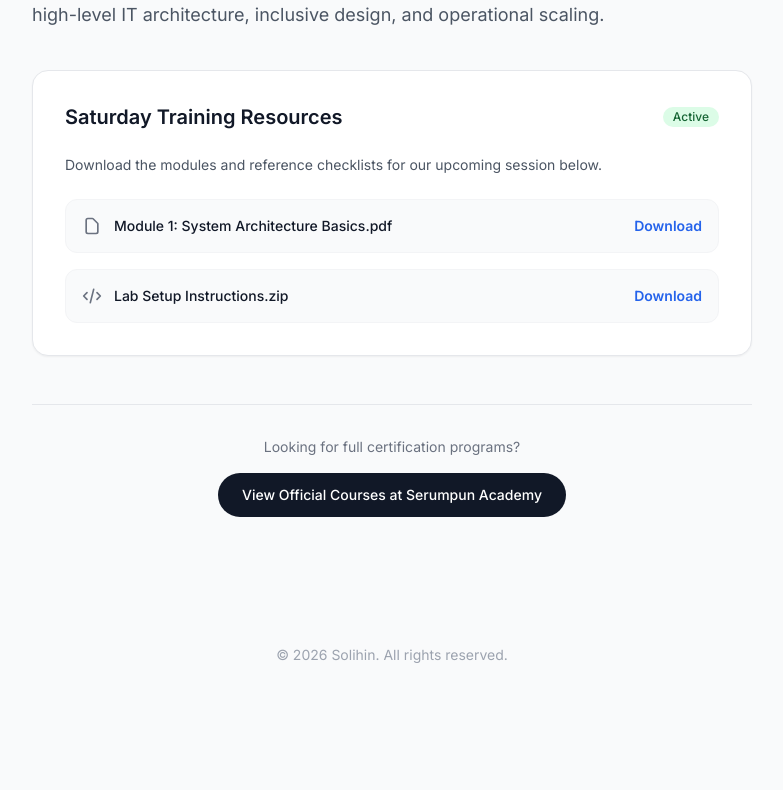
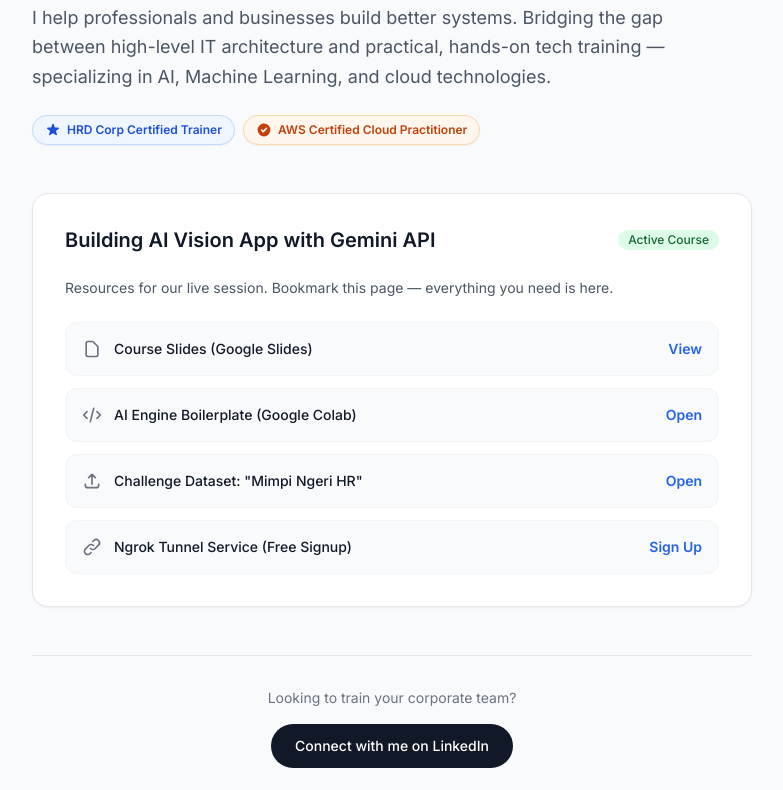
Before and after one commit to aqmalkhatiman27/solihin-hub, a plain HTML site: page index.html in a window 1280 px wide. Shown: the part 277-1067 px from the top of the page, without its empty margins (248-1031 px from the left). Before the commit the page ends 974 px from the top, so only its background shows below. Drawn offline with nearby package versions, Linux system fonts and the light colour scheme.

Commit message:
Update website for MISDEC AI Vision course launch

```diff
--- a/index.html
+++ b/index.html
@@ -3,10 +3,18 @@
 <head>
     <meta charset="UTF-8">
     <meta name="viewport" content="width=device-width, initial-scale=1.0">
-    <title>Solihin | System Architect</title>
+    <title>Aqmal Khatiman | Technical Trainer & System Architect</title>
+    <meta name="description" content="HRD Corp Certified Trainer & AWS Cloud Practitioner. Helping Malaysian professionals integrate AI into daily workflows. Specialist in AI/ML, Data Engineering, and cloud systems.">
+    <meta name="author" content="Muhammad Nur Aqmal bin Khatiman">
+
+    <!-- Open Graph for social sharing -->
+    <meta property="og:title" content="Aqmal Khatiman | Technical Trainer & System Architect">
+    <meta property="og:description" content="HRD Corp Certified Trainer. AI, ML, and cloud systems expert.">
+    <meta property="og:type" content="website">
+    <meta property="og:url" content="https://aqmalkhatiman.dev">
+
     <script src="https://cdn.tailwindcss.com"></script>
     <style>
-        /* Using a clean, system-level sans-serif for that premium Apple aesthetic */
         @import url('https://fonts.googleapis.com/css2?family=Inter:wght@300;400;500;600&display=swap');
         body { font-family: 'Inter', -apple-system, BlinkMacSystemFont, "Segoe UI", Roboto, Helvetica, Arial, sans-serif; }
     </style>
@@ -14,54 +22,90 @@
 <body class="bg-gray-50 text-gray-900 antialiased selection:bg-gray-900 selection:text-white">
 
     <nav class="max-w-3xl mx-auto px-6 py-12 flex justify-between items-center">
-        <div class="text-2xl font-semibold tracking-tight">Solihin.</div>
-        <a href="mailto:hello@aqmalkhatiman.com" class="text-sm font-medium text-gray-500 hover:text-gray-900 transition-colors">Contact</a>
+        <div class="text-2xl font-semibold tracking-tight">Aqmal Khatiman</div>
+        <a href="mailto:aqmalkhatiman@gmail.com" class="text-sm font-medium text-gray-500 hover:text-gray-900 transition-colors">Contact</a>
     </nav>
 
-    <main class="max-w-3xl mx-auto px-6 pt-12 pb-24">
+    <main class="max-w-3xl mx-auto px-6 pt-8 pb-24">
         <h1 class="text-4xl md:text-5xl font-semibold tracking-tight leading-tight mb-6">
-            System Architect & Founder.
+            Technical Trainer & System Architect.
         </h1>
-        <p class="text-lg text-gray-600 mb-10 max-w-2xl leading-relaxed">
-            I help people and businesses build better systems. Bridging the gap between high-level IT architecture, inclusive design, and operational scaling.
+        <p class="text-lg text-gray-600 mb-6 max-w-2xl leading-relaxed">
+            I help professionals and businesses build better systems. Bridging the gap between high-level IT architecture and practical, hands-on tech training — specializing in AI, Machine Learning, and cloud technologies.
         </p>
 
+        <!-- Credentials badges -->
+        <div class="flex flex-wrap items-center gap-2 mb-12">
+            <span class="inline-flex items-center gap-1.5 py-1.5 px-3 rounded-full text-xs font-semibold bg-blue-50 text-blue-700 border border-blue-200 shadow-sm">
+                <svg class="w-4 h-4" fill="currentColor" viewBox="0 0 20 20"><path d="M9.049 2.927c.3-.921 1.603-.921 1.902 0l1.07 3.292a1 1 0 00.95.69h3.462c.969 0 1.371 1.24.588 1.81l-2.8 2.034a1 1 0 00-.364 1.118l1.07 3.292c.3.921-.755 1.688-1.54 1.118l-2.8-2.034a1 1 0 00-1.175 0l-2.8 2.034c-.784.57-1.838-.197-1.539-1.118l1.07-3.292a1 1 0 00-.364-1.118L2.98 8.72c-.783-.57-.38-1.81.588-1.81h3.461a1 1 0 00.951-.69l1.07-3.292z"></path></svg>
+                HRD Corp Certified Trainer
+            </span>
+            <span class="inline-flex items-center gap-1.5 py-1.5 px-3 rounded-full text-xs font-semibold bg-orange-50 text-orange-700 border border-orange-200 shadow-sm">
+                <svg class="w-4 h-4" fill="currentColor" viewBox="0 0 20 20"><path fill-rule="evenodd" d="M10 18a8 8 0 100-16 8 8 0 000 16zm3.707-9.293a1 1 0 00-1.414-1.414L9 10.586 7.707 9.293a1 1 0 00-1.414 1.414l2 2a1 1 0 001.414 0l4-4z" clip-rule="evenodd"></path></svg>
+                AWS Certified Cloud Practitioner
+            </span>
+        </div>
+
+        <!-- Course Resources Card -->
         <div class="bg-white border border-gray-200 rounded-2xl p-8 mb-12 shadow-sm">
             <div class="flex items-center justify-between mb-6">
-                <h2 class="text-xl font-semibold">Saturday Training Resources</h2>
-                <span class="bg-green-100 text-green-800 text-xs font-medium px-2.5 py-0.5 rounded-full">Active</span>
+                <h2 class="text-xl font-semibold">Building AI Vision App with Gemini API</h2>
+                <span class="bg-green-100 text-green-800 text-xs font-medium px-2.5 py-0.5 rounded-full">Active Course</span>
             </div>
-            <p class="text-gray-600 mb-6 text-sm">Download the modules and reference checklists for our upcoming session below.</p>
+            <p class="text-gray-600 mb-6 text-sm">Resources for our live session. Bookmark this page — everything you need is here.</p>
 
-            <div class="space-y-4">
+            <div class="space-y-3">
+
+                <!-- Resource 1: Course Slides -->
                 <div class="flex items-center justify-between p-4 bg-gray-50 rounded-xl border border-gray-100">
                     <div class="flex items-center gap-3">
-                        <svg class="w-5 h-5 text-gray-500" fill="none" stroke="currentColor" viewBox="0 0 24 24"><path stroke-linecap="round" stroke-linejoin="round" stroke-width="2" d="M7 21h10a2 2 0 002-2V9.414a1 1 0 00-.293-.707l-5.414-5.414A1 1 0 0012.586 3H7a2 2 0 00-2 2v14a2 2 0 002 2z"></path></svg>
-                        <span class="font-medium text-sm">Module 1: System Architecture Basics.pdf</span>
+                        <svg class="w-5 h-5 text-gray-500 flex-shrink-0" fill="none" stroke="currentColor" viewBox="0 0 24 24"><path stroke-linecap="round" stroke-linejoin="round" stroke-width="2" d="M7 21h10a2 2 0 002-2V9.414a1 1 0 00-.293-.707l-5.414-5.414A1 1 0 0012.586 3H7a2 2 0 00-2 2v14a2 2 0 002 2z"></path></svg>
+                        <span class="font-medium text-sm">Course Slides (Google Slides)</span>
                     </div>
-                    <a href="#" class="text-sm font-semibold text-blue-600 hover:text-blue-800">Download</a>
+                    <a href="https://docs.google.com/presentation/d/1GprhK60N1Yr0DE4F_41Tx9Eh4SwDPEaCkjhSmCuXYPk/edit?usp=sharing" target="_blank" class="text-sm font-semibold text-blue-600 hover:text-blue-800 flex-shrink-0 ml-3">View</a>
                 </div>
 
+                <!-- Resource 2: Colab Boilerplate -->
                 <div class="flex items-center justify-between p-4 bg-gray-50 rounded-xl border border-gray-100">
                     <div class="flex items-center gap-3">
-                        <svg class="w-5 h-5 text-gray-500" fill="none" stroke="currentColor" viewBox="0 0 24 24"><path stroke-linecap="round" stroke-linejoin="round" stroke-width="2" d="M10 20l4-16m4 4l4 4-4 4M6 16l-4-4 4-4"></path></svg>
-                        <span class="font-medium text-sm">Lab Setup Instructions.zip</span>
+                        <svg class="w-5 h-5 text-gray-500 flex-shrink-0" fill="none" stroke="currentColor" viewBox="0 0 24 24"><path stroke-linecap="round" stroke-linejoin="round" stroke-width="2" d="M10 20l4-16m4 4l4 4-4 4M6 16l-4-4 4-4"></path></svg>
+                        <span class="font-medium text-sm">AI Engine Boilerplate (Google Colab)</span>
                     </div>
-                    <a href="#" class="text-sm font-semibold text-blue-600 hover:text-blue-800">Download</a>
+                    <a href="https://colab.research.google.com/drive/1BcKyKyP53aOt2UzYhRq43Mx2YBk7b3uI?usp=sharing" target="_blank" class="text-sm font-semibold text-blue-600 hover:text-blue-800 flex-shrink-0 ml-3">Open</a>
                 </div>
+
+                <!-- Resource 3: Challenge Dataset -->
+                <div class="flex items-center justify-between p-4 bg-gray-50 rounded-xl border border-gray-100">
+                    <div class="flex items-center gap-3">
+                        <svg class="w-5 h-5 text-gray-500 flex-shrink-0" fill="none" stroke="currentColor" viewBox="0 0 24 24"><path stroke-linecap="round" stroke-linejoin="round" stroke-width="2" d="M4 16v1a3 3 0 003 3h10a3 3 0 003-3v-1m-4-8l-4-4m0 0L8 8m4-4v12"></path></svg>
+                        <span class="font-medium text-sm">Challenge Dataset: "Mimpi Ngeri HR"</span>
+                    </div>
+                    <a href="https://drive.google.com/drive/folders/1ME3Vsc3H_dKKDuitp7oKVRlhZKHdLjnn?usp=sharing" target="_blank" class="text-sm font-semibold text-blue-600 hover:text-blue-800 flex-shrink-0 ml-3">Open</a>
+                </div>
+
+                <!-- Resource 4: Ngrok Signup -->
+                <div class="flex items-center justify-between p-4 bg-gray-50 rounded-xl border border-gray-100">
+                    <div class="flex items-center gap-3">
+                        <svg class="w-5 h-5 text-gray-500 flex-shrink-0" fill="none" stroke="currentColor" viewBox="0 0 24 24"><path stroke-linecap="round" stroke-linejoin="round" stroke-width="2" d="M13.828 10.172a4 4 0 00-5.656 0l-4 4a4 4 0 105.656 5.656l1.102-1.101m-.758-4.899a4 4 0 005.656 0l4-4a4 4 0 00-5.656-5.656l-1.1 1.1"></path></svg>
+                        <span class="font-medium text-sm">Ngrok Tunnel Service (Free Signup)</span>
+                    </div>
+                    <a href="https://ngrok.com/signup" target="_blank" class="text-sm font-semibold text-blue-600 hover:text-blue-800 flex-shrink-0 ml-3">Sign Up</a>
+                </div>
+
             </div>
         </div>
 
+        <!-- CTA Section -->
         <div class="text-center pt-8 border-t border-gray-200">
-            <p class="text-gray-500 text-sm mb-4">Looking for full certification programs?</p>
-            <a href="#" class="inline-block bg-gray-900 text-white text-sm font-medium px-6 py-3 rounded-full hover:bg-gray-800 transition-colors">
-                View Official Courses at Serumpun Academy
+            <p class="text-gray-500 text-sm mb-4">Looking to train your corporate team?</p>
+            <a href="https://linkedin.com/in/aqmalkhatiman" target="_blank" class="inline-block bg-gray-900 text-white text-sm font-medium px-6 py-3 rounded-full hover:bg-gray-800 transition-colors">
+                Connect with me on LinkedIn
             </a>
         </div>
     </main>
 
     <footer class="max-w-3xl mx-auto px-6 py-8 text-center text-sm text-gray-400">
-        &copy; 2026 Solihin. All rights reserved.
+        &copy; 2026 Aqmal Khatiman. All rights reserved.
     </footer>
 
 </body>
```
